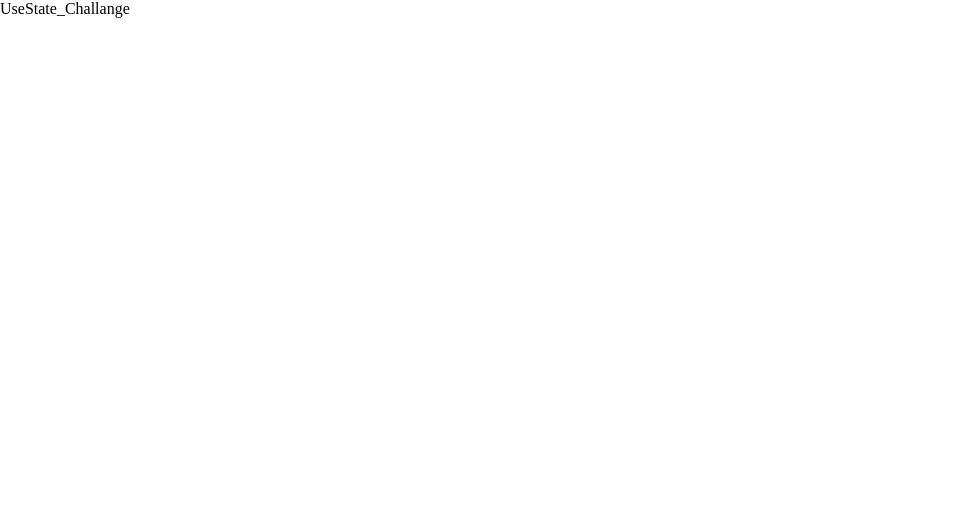
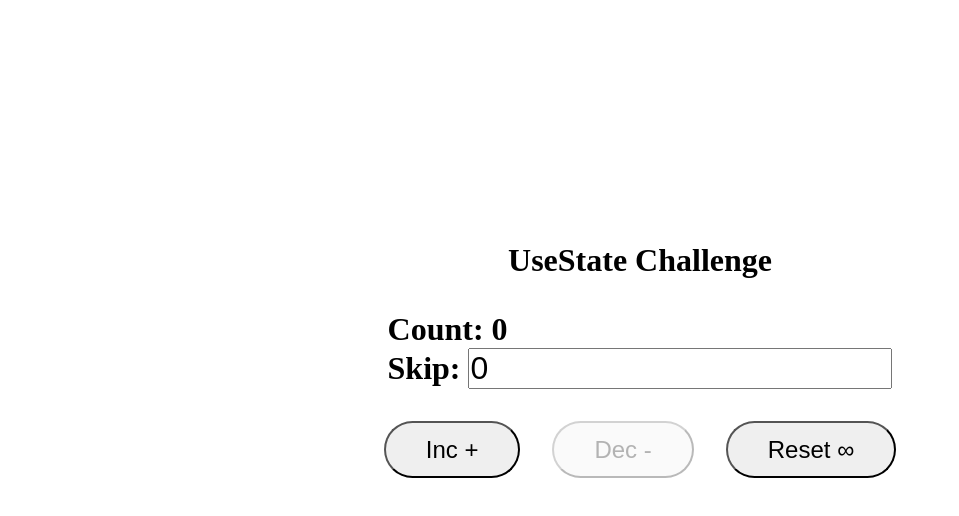
Before and after one commit to NipunShrivats/React_tutorials, a React (Vite) app in the folder react_tutorials/: page / in a window 1280 px wide. Shown: the top 516 px of the page, without its empty margins (0-959 px from the left). Built offline with nearby package versions, Linux system fonts and the light colour scheme.

Commit message:
updates on 13-3-25, change no.2

```diff
--- a/react_tutorials/src/App.jsx
+++ b/react_tutorials/src/App.jsx
@@ -21,7 +21,7 @@ import EventsPropagation from "./Components/5_Event_Handling/EventsPropagation_3
 import ReactState from "./Components/6_React_Hooks/1_React_State/Main";
 import DerivedState from "./Components/6_React_Hooks/1_React_State/DerivedState";
 import LiftingStateUp from "./Components/6_React_Hooks/1_React_State/LiftingStateUp";
-import UseState_Challange from "./Components/6_React_Hooks/1_React_State/UseState_Challange";
+import Challange from "./Components/6_React_Hooks/1_React_State/Challange";
 // -----------------------------------------------------
 import ToggleSwitch from "./Components/7_MiniProject_ToggleSwitch/ToggleSwitch";
 // -----------------------------------------------------
@@ -57,7 +57,7 @@ export default function App() {
 
       {/* <DerivedState /> */}
       {/* <LiftingStateUp /> */}
-      <UseState_Challange />
+      <Challange />
       {/* ---------------------- 7. Mini Project - ToggleSwitch ---------------------- */}
       {/* <ToggleSwitch /> */}
       {/* ---------------------- 8. MiniProjecft_TodoApp ---------------------- */}
--- /dev/null
+++ b/react_tutorials/src/Components/6_React_Hooks/1_React_State/Challange.css
@@ -0,0 +1,35 @@
+.main-box {
+    /* border: 2px solid red; */
+    display: flex;
+    flex-direction: column;
+    align-items: center;
+    justify-content: center;
+    height: 90vh;
+    gap: 2rem;
+
+    .input-data {
+        /* border: 2px solid red; */
+        display: flex;
+        flex-direction: column;
+
+
+        input {
+            font-size: 2rem;
+        }
+    }
+
+    .button-box {
+        /* border: 2px solid red; */
+        display: flex;
+        align-items: center;
+        justify-content: center;
+        gap: 2rem;
+
+        button {
+            font-size: 1.5rem;
+            padding: .8rem 2.5rem;
+            border-radius: 2rem;
+            cursor: pointer;
+        }
+    }
+}
--- /dev/null
+++ b/react_tutorials/src/Components/6_React_Hooks/1_React_State/Challange.jsx
@@ -0,0 +1,56 @@
+import React, { useState } from "react";
+import "./Challange.css";
+
+export default function UseState_Challange() {
+  const [count, setCount] = useState(0);
+  const [inputVal, setInputVal] = useState(0);
+
+  console.log(count);
+  console.log(inputVal);
+  parseInt(inputVal);
+  parseInt(count);
+
+  const OnInc = () => {
+    setCount(count + inputVal);
+  };
+  const OnDec = () => {
+    setCount(count - inputVal);
+  };
+  const OnReset = () => {
+    setCount(0);
+    setInputVal(0);
+  };
+
+  const handleInputValue = (value) => {
+    setInputVal(value);
+  };
+  return (
+    <>
+      <div className="main-box">
+        <div>
+          <h1 className="heading">UseState Challenge</h1>
+        </div>
+        <div className="input-data">
+          <h1>Count: {count}</h1>
+          <h1>
+            Skip:{" "}
+            <input
+              type="number"
+              value={inputVal}
+              onChange={(event) => handleInputValue(Number(event.target.value))}
+            />
+          </h1>
+        </div>
+        <div className="button-box">
+          <button onClick={() => OnInc()} disabled={count >= 100}>
+            Inc +
+          </button>
+          <button onClick={() => OnDec()} disabled={count <= 0}>
+            Dec -
+          </button>
+          <button onClick={() => OnReset()}>Reset ∞</button>
+        </div>
+      </div>
+    </>
+  );
+}
--- a/react_tutorials/src/Components/6_React_Hooks/1_React_State/UseState_Challange.jsx
+++ /dev/null
@@ -1,5 +0,0 @@
-import React from "react";
-
-export default function UseState_Challange() {
-  return <div>UseState_Challange</div>;
-}
```
